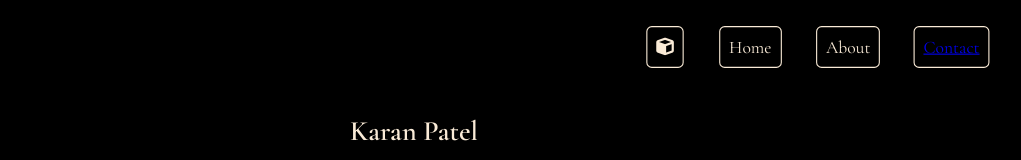
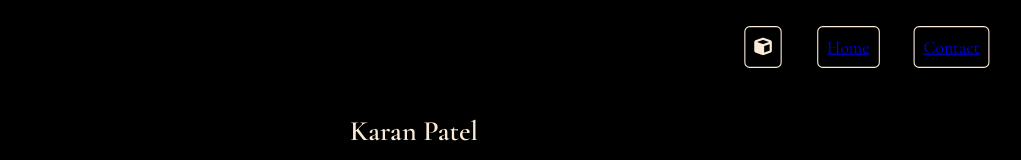
Before and after one commit to kpatel115/PersonalPortfolio, a plain HTML site: page index.html in a window 1280 px wide. Shown: the top 160 px of the page, without its empty margins (226-1247 px from the left). Drawn offline with nearby package versions, Linux system fonts and the light colour scheme; a script that the page names is missing.

Commit message:
fixed links to pages

```diff
--- a/index.html
+++ b/index.html
@@ -21,8 +21,7 @@
         <div class="nav-box">
             <ul class="nav-menu1">
                 <li><i class="fa-solid fa-cube"></i></li>
-                <li>Home</li>
-                <li>About</li>
+                <li><a href="index.html" class="link">Home</a></li>
                 <li><a href="contact.html" class="link">Contact</a></li>
             </ul>
 
@@ -34,8 +33,8 @@
                         <div>
                             <div class="dropdown-heading">Info</div>
                             <div class="dropdown-links">
-                                <a href="#" class="link">Home</a>
-                                <a href="index.html" class="link">About</a>
+                                <a href="index.html" class="link">Home</a>
+                                <a href="contact.html" class="link">Contact</a>
 
                             </div>
                         </div>
```
Also changed, not shown: contact.html (+3 -5 lines).
